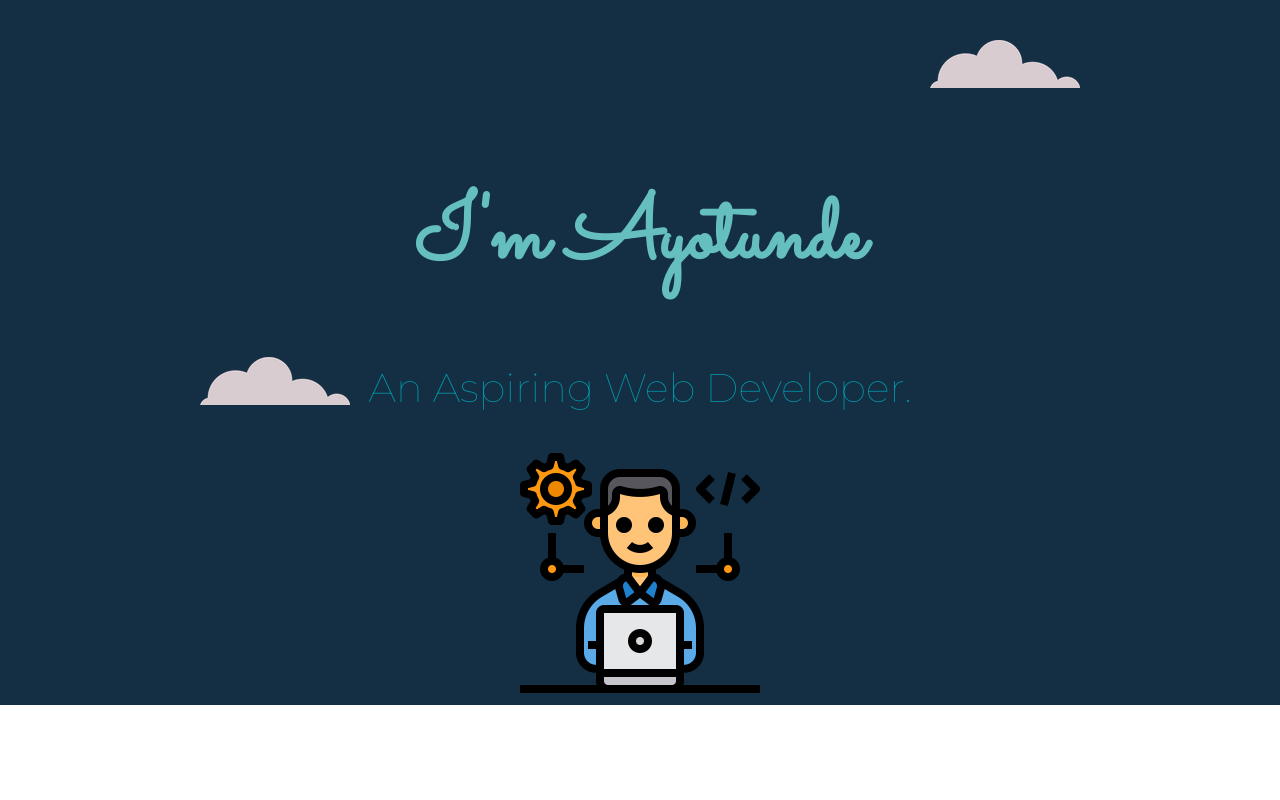
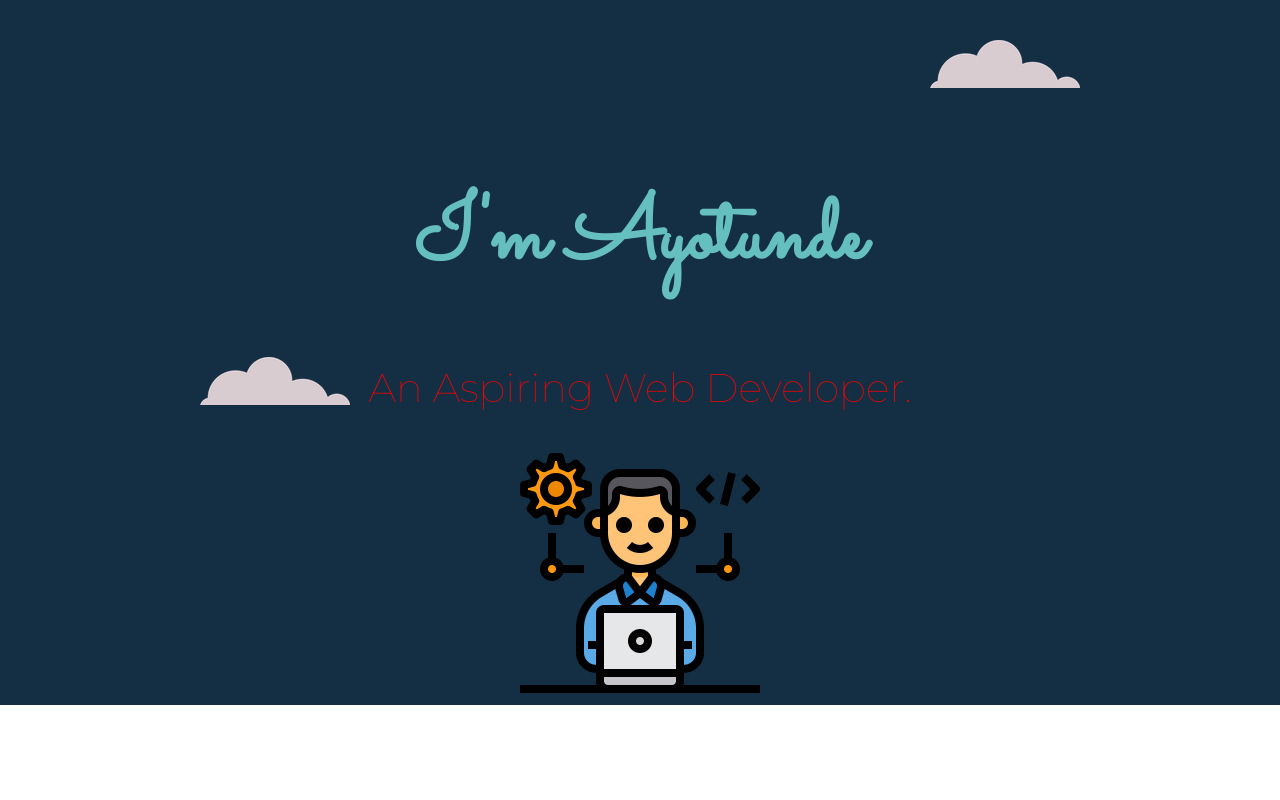
Before and after one commit to ayopedro/hello, a plain HTML site: page index.html in a window 1280 px wide. Shown: the top 800 px of the page. Drawn offline with Linux system fonts and the light colour scheme; grey boxes are pictures that could not be loaded.

Commit message:
Update styles.css

```diff
--- a/css/styles.css
+++ b/css/styles.css
@@ -16,7 +16,7 @@ h2{
   font-family: 'Montserrat', sans-serif;
   font-size: 2.5rem;
   font-weight: normal;
-  color:#009DAE;
+  color:red;
 }
 h3{
   font-family: 'Montserrat', sans-serif;
```
